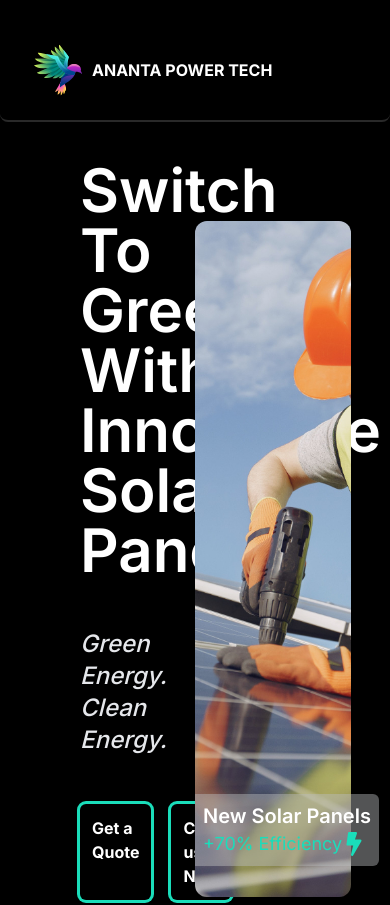
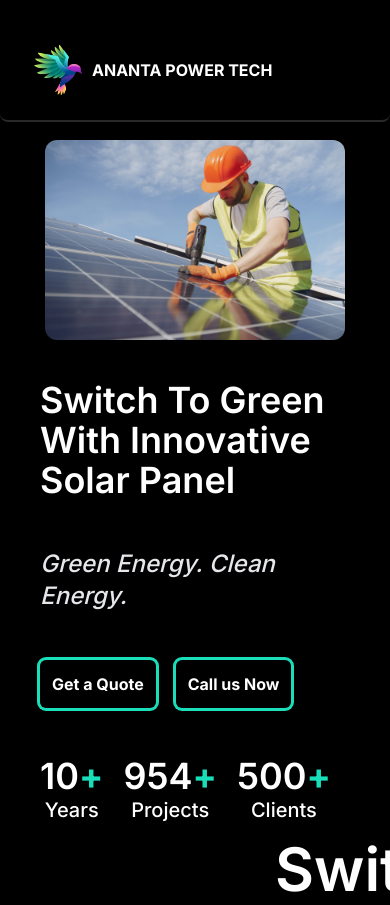
Before and after one commit to rounakraj03/solar-app-attempt-one, a Next.js app: page / in a window 390 px wide. Shown: the top 905 px of the page. Built offline with nearby package versions, Linux system fonts and the light colour scheme.

Commit message:
make it more responsive

```diff
--- a/src/app/page.js
+++ b/src/app/page.js
@@ -14,10 +14,19 @@ const page = () => {
   return (
 
     <div className='h-screen w-screen flex flex-col relative'>
-      <div className='min-h-[70px] max-h-[400px] w-full fixed bg-black z-50 '><Navbar/></div>
-      <div className='flex mt-[120px] md:mt-10 pt-10 '  id='home'>
-        <div className='w-1/2 flex flex-col justify-center  gap-12 px-20'>
-          <h1 className='text-6xl font-semibold '>Switch To Green With Innovative Solar Panel</h1>
+      <div className='min-h-[70px] max-h-[400px] w-full fixed bg-black z-50 '><Navbar /></div>
+      <div className='md:flex  mt-[100px] md:mt-20 pt-10 ' id='home'>
+        <div className='md:hidden '>
+        <Image
+          style={{ width: "300px", height: "200px", objectFit: 'fill' }}
+          className=' rounded-xl m-auto  mb-10'
+          src="/worker.jpg"
+          alt="My SVG"
+          width="350"
+          height="350" />
+        </div>
+        <div className=' w-full md:w-1/2 flex flex-col justify-center  gap-12 px-10 md:px-20'>
+          <h1 className='text-4xl md:text-6xl font-semibold '>Switch To Green With Innovative Solar Panel</h1>
           <p className='italic text-2xl font-medium text-gray-200'>Green Energy. Clean Energy.</p>
           <div className='flex justify-start gap-5'>
             <ActionButton text="Get a Quote"></ActionButton>
@@ -52,7 +61,7 @@ const page = () => {
           </div>
         </div>
 
-        <div className='w-1/2 h-[calc(100vh-70px)] flex items-center mt-3 relative'>
+        <div className='hidden w-1/2 h-[calc(100vh-70px)] md:flex items-center mt-3 relative'>
           <Image
             style={{ width: "40vw", height: "80vh", objectFit: 'cover' }}
             className='rounded-xl'
@@ -76,7 +85,7 @@ const page = () => {
       <HomeSecondComponent></HomeSecondComponent>
 
       {/* THIRD CONTAINER */}
-      <PriceCalculator  id="calculate-emi"></PriceCalculator>
+      <PriceCalculator id="calculate-emi"></PriceCalculator>
 
       <SolarSteps id="about"></SolarSteps>
 
@@ -84,7 +93,7 @@ const page = () => {
       <HappyClients></HappyClients>
 
       {/* FIFTH CONTAINER */}
-      <ContactForm  id="contact"></ContactForm>
+      <ContactForm id="contact"></ContactForm>
 
       {/* SIXTH CONTAINER */}
       <FooterPage></FooterPage>
--- a/src/components/Navbar.jsx
+++ b/src/components/Navbar.jsx
@@ -97,7 +97,7 @@ const Navbar = () => {
                 <motion.div
                     variants={menuVariants} animate={!isCollapsed ? "opened" : "closed"}
                 >
-                    <div className='w-full h-[200px]  flex flex-col gap-5 items-start py-5 px-1'>
+                    <div className='w-full flex flex-col gap-5 items-start py-5 px-1'>
                         {routeList.map((item, index) => (
                             <Navlink key={index} name={item.title} route={item.route} closeMenu={changeIsCollapsed}></Navlink>
                         ))}
```
